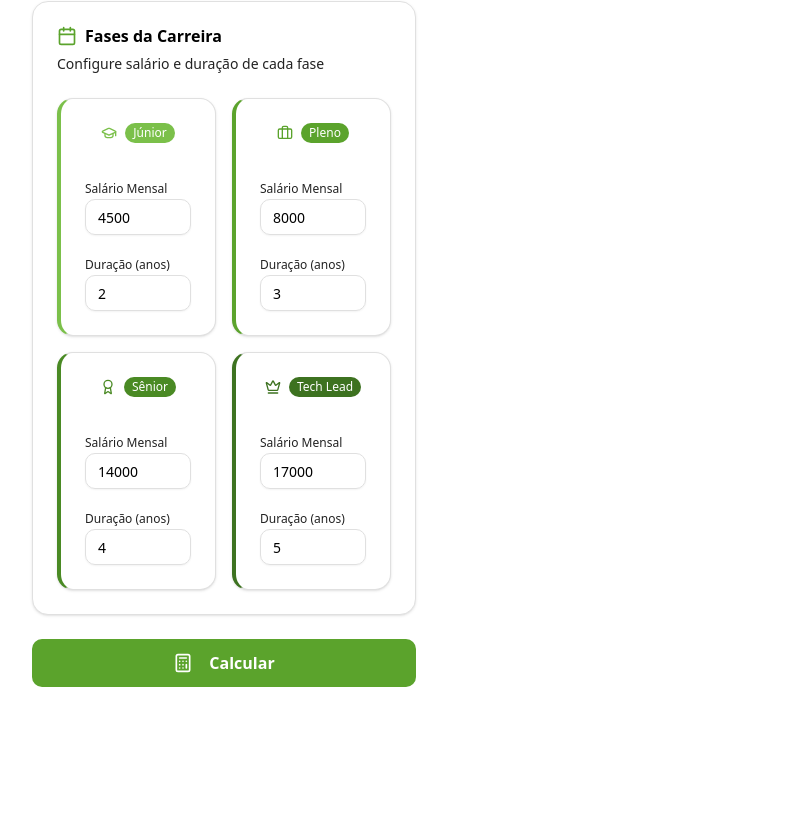
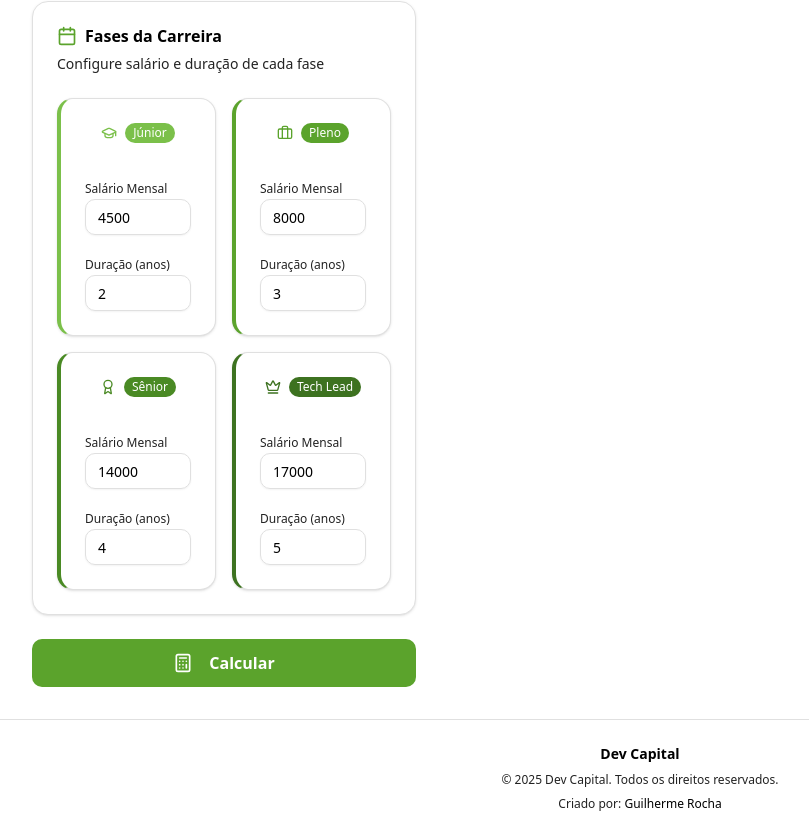
Before and after one commit to CoderRocha/devcapital, a Next.js app: page / in a window 1280 px wide. Shown: the part 1169-2005 px from the top of the page, without its empty margins (0-809 px from the left). Before the commit the page ends 1888 px from the top, so only its background shows below. Built offline with nearby package versions, Linux system fonts and the light colour scheme.

Commit message:
feat: add footer

```diff
--- a/src/app/page.tsx
+++ b/src/app/page.tsx
@@ -2,6 +2,7 @@
 
 import { useState, useMemo } from "react"
 import { Header } from "@/components/layout/Header"
+import { Footer } from "@/components/layout/Footer"
 import { CalculatorHeader } from "@/components/calculator/CalculatorHeader"
 import { InterestRateSelector } from "@/components/calculator/InterestRateSelector"
 import { InitialDepositInput } from "@/components/calculator/InitialDepositInput"
@@ -263,6 +264,7 @@ export default function Home() {
           </div>
         </div>
       </div>
+      <Footer />
     </div>
   )
 }
--- /dev/null
+++ b/src/components/layout/Footer.tsx
@@ -0,0 +1,34 @@
+"use client"
+
+import { useLanguage } from "@/contexts/LanguageContext"
+
+export function Footer() {
+  const { t } = useLanguage()
+  const currentYear = new Date().getFullYear()
+
+  return (
+    <footer className="border-t border-border bg-background py-6 mt-auto">
+      <div className="max-w-7xl mx-auto px-4 sm:px-6 lg:px-8">
+        <div className="flex flex-col items-center justify-center gap-2 text-center">
+          <p className="text-sm font-semibold text-foreground">
+            Dev Capital
+          </p>
+          <p className="text-xs text-muted-foreground">
+            {t("footer.copyright", { year: currentYear })}
+          </p>
+          <p className="text-xs text-muted-foreground">
+            {t("footer.name")}{" "}
+            <a
+              href="https://github.com/coderrocha"
+              target="_blank"
+              rel="noreferrer"
+              className="text-foreground hover:text-primary transition-colors"
+            >
+              {t("footer.author")}
+            </a>
+          </p>
+        </div>
+      </div>
+    </footer>
+  )
+}
--- a/src/contexts/LanguageContext.tsx
+++ b/src/contexts/LanguageContext.tsx
@@ -52,6 +52,9 @@ export const translations = {
     "pdf.footer": "Dev Capital - Calculadora de Juros Compostos para Devs",
     "pdf.copyright": "Criado por Guilherme Rocha (github.com/coderrocha)",
     "pdf.filename": "Planejamento Financeiro para Devs",
+    "footer.copyright": "© {year} Dev Capital. Todos os direitos reservados.",
+    "footer.name": "Criado por:",
+    "footer.author": "Guilherme Rocha",
   },
   en: {
     "app.title": "Dev Capital",
@@ -94,6 +97,9 @@ export const translations = {
     "pdf.footer": "Dev Capital - Compound Interest Calculator for Devs",
     "pdf.copyright": "Created by Guilherme Rocha (github.com/coderrocha)",
     "pdf.filename": "Financial Planning for Devs",
+    "footer.copyright": "© {year} Dev Capital. All rights reserved.",
+    "footer.name": "Created by:",
+    "footer.author": "Guilherme Rocha",
   },
 }
 
```
